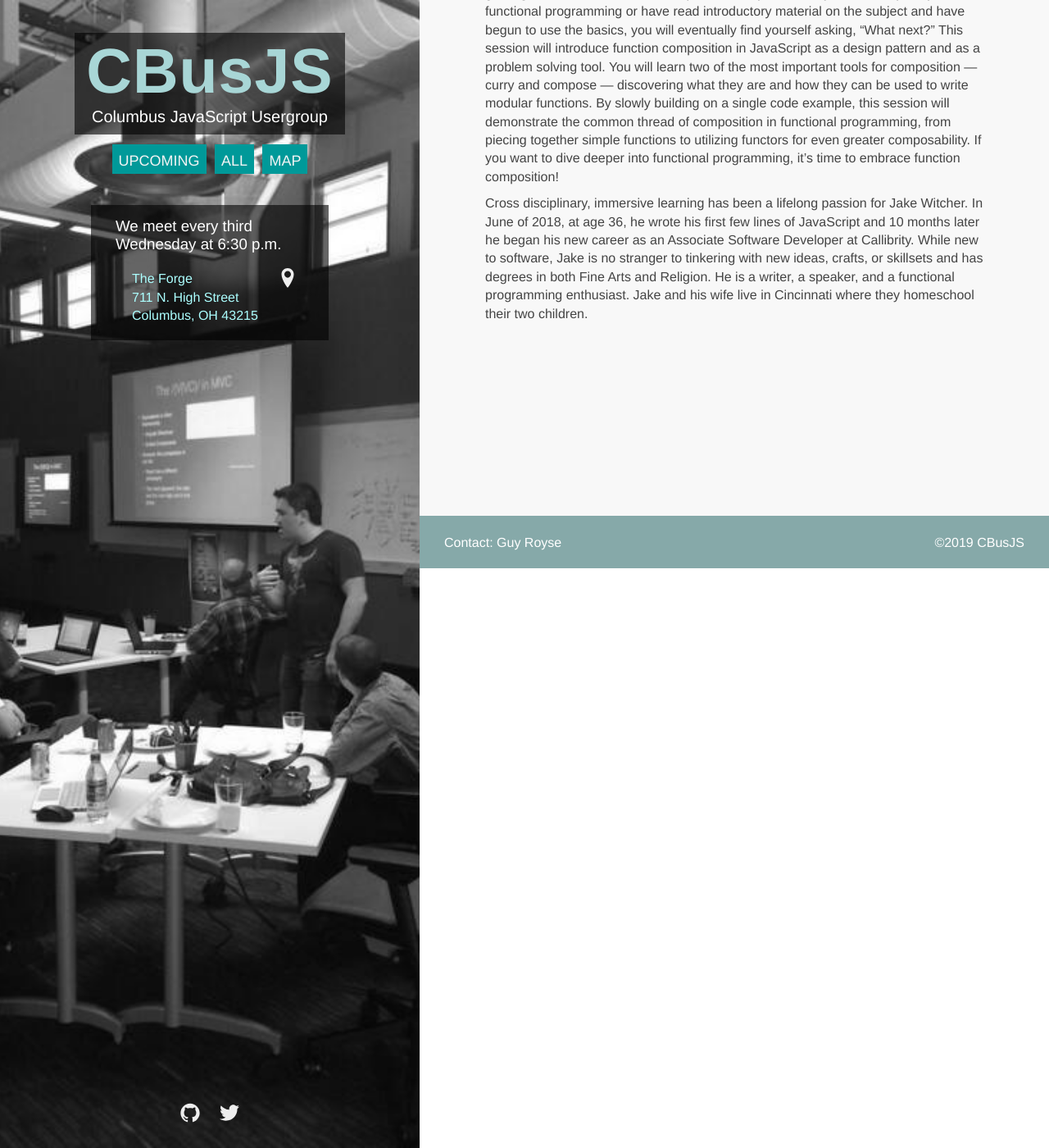
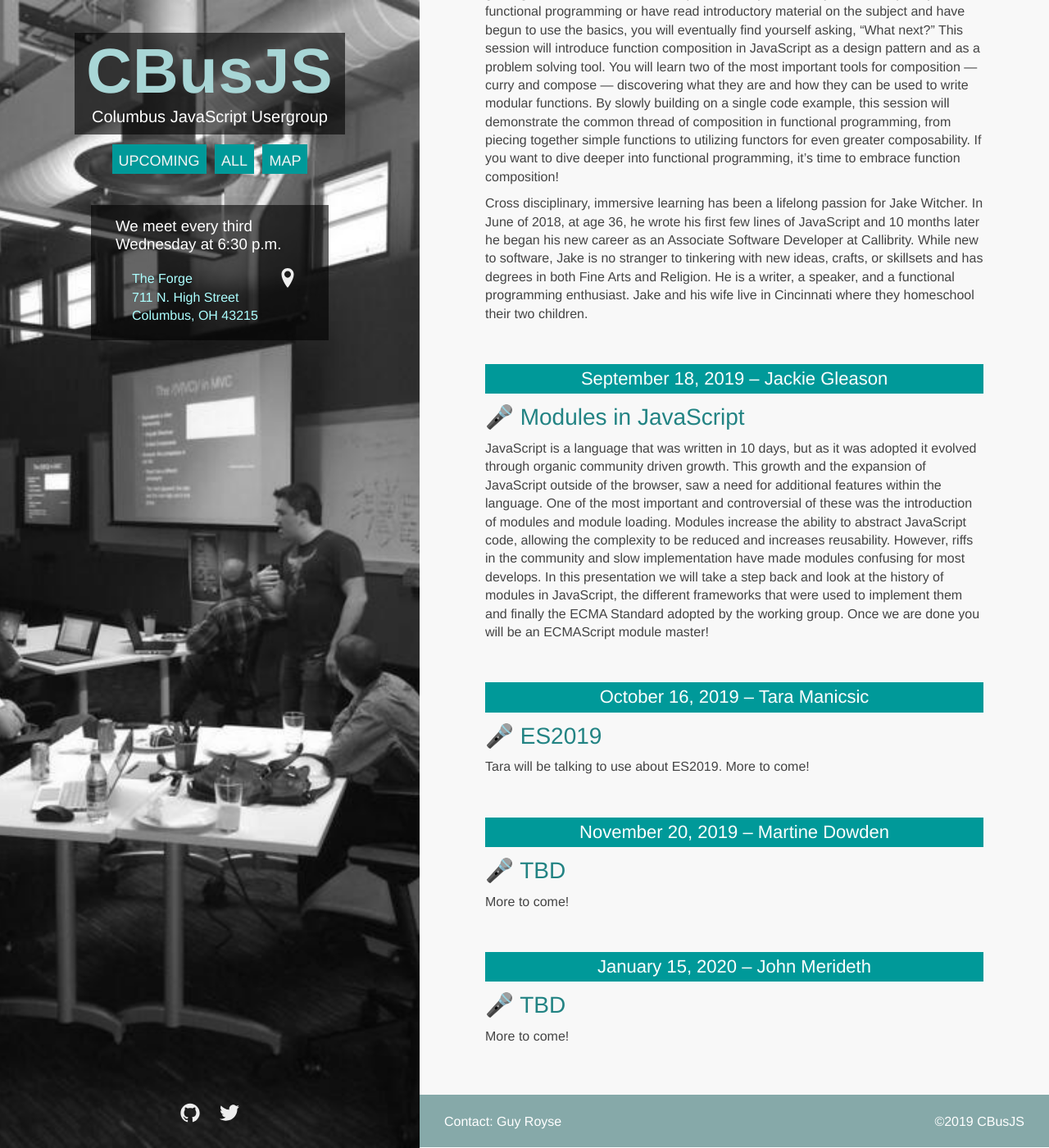
Before and after one commit to columbusjs/columbusjs.github.io, a Jekyll site: the page built from index.html, in a window 1280 px wide and 1400 px high, scrolled down 207 px. Shown: the whole window at 82% size. Built offline with Jekyll 4.4.1, drawn with Linux system fonts in a browser that asks for light colours; the list of posts is cut into pages by our own code.

Commit message:
speakers through January

```diff
--- a/_config.yml
+++ b/_config.yml
@@ -5,7 +5,7 @@ url: http://columbusjs.org
 email: guy@guyroyse.com
 twitter_username: cbusjs
 github_username:  cbusjs
-gems:
+plugins:
   - jekyll-paginate
   - jekyll-feed
   - jekyll-sass-converter
--- /dev/null
+++ b/_posts/2019-09-18-jackie-gleason-modules-in-javascript.markdown
@@ -0,0 +1,8 @@
+---
+date: 2019-09-18 19:00:00
+layout: post
+title: "🎤 Modules in JavaScript"
+speaker: "Jackie Gleason"
+---
+
+JavaScript is a language that was written in 10 days, but as it was adopted it evolved through organic community driven growth. This growth and the expansion of JavaScript outside of the browser, saw a need for additional features within the language. One of the most important and controversial of these was the introduction of modules and module loading. Modules increase the ability to abstract JavaScript code, allowing the complexity to be reduced and increases reusability. However, riffs in the community and slow implementation have made modules confusing for most develops. In this presentation we will take a step back and look at the history of modules in JavaScript, the different frameworks that were used to implement them and finally the ECMA Standard adopted by the working group. Once we are done you will be an ECMAScript module master!
--- /dev/null
+++ b/_posts/2019-10-16-tara-manicsic-es2019.markdown
@@ -0,0 +1,8 @@
+---
+date: 2019-10-16 19:00:00
+layout: post
+title: "🎤 ES2019"
+speaker: "Tara Manicsic"
+---
+
+Tara will be talking to use about ES2019. More to come!
--- /dev/null
+++ b/_posts/2019-11-20-martine-dowden.markdown
@@ -0,0 +1,8 @@
+---
+date: 2019-11-20 19:00:00
+layout: post
+title: "🎤 TBD"
+speaker: "Martine Dowden"
+---
+
+More to come!
--- /dev/null
+++ b/_posts/2020-01-15-john-merideth.markdown
@@ -0,0 +1,8 @@
+---
+date: 2020-01-15 19:00:00
+layout: post
+title: "🎤 TBD"
+speaker: "John Merideth"
+---
+
+More to come!
```
